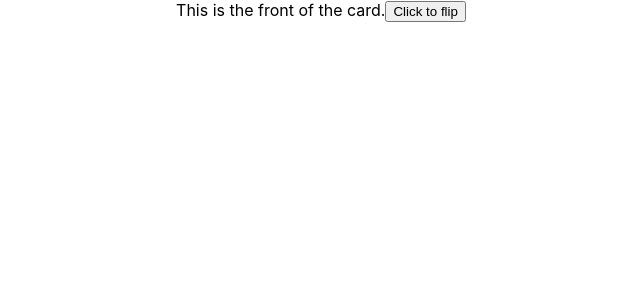
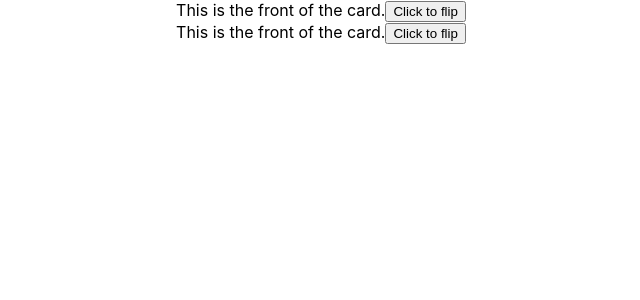
Before and after one commit to elloo/react-hackathon, a React (Create React App) app: page / in a window 1280 px wide. Shown: the top 300 px of the page, without its empty margins (319-959 px from the left). Built offline with nearby package versions, Linux system fonts and the light colour scheme.

Commit message:
Add map through image array

```diff
--- a/src/App.js
+++ b/src/App.js
@@ -1,13 +1,24 @@
-import React from 'react';
+import React, {Component} from 'react';
 import './App.css';
 import Card from "./components/Card";
 
-function App() {
-  return (
-    <div className="App">
-      <Card />
-    </div>
-  );
+class App extends Component {
+  constructor(){
+    super()
+    this.state = {
+      cardPics: ["../images/bull.png", "../images/flag.png"]
+    }
+  }
+
+  render(){
+    return (
+      <div className="App">
+        {this.state.cardPics.map(
+          img => {return( <Card img={img} /> )}
+        )}
+      </div>
+    );
+  }
 }
 
 export default App;
--- a/src/components/Back.js
+++ b/src/components/Back.js
@@ -5,9 +5,15 @@ class Back extends Component {
         super(props);
         this.state = {  }
     }
+
+    randomNum = () => {
+        return Math.floor(Math.random() * 2)
+    }
+
     render() {
         return (
             <div key="back">
+                <img src={this.props.cardPic} alt="Bull"/>
                 This is the back of the card.
                 <button onClick={this.props.handleClick}>Click to flip</button>
             </div>
--- a/src/components/card.js
+++ b/src/components/card.js
@@ -5,25 +5,33 @@ import Back from "./Back";
 
 
 export default class Card extends Component {
-    constructor() {
-      super();
+    constructor(props) {
+      super(props);
         this.state = {
-        isFlipped: false
+        isFlipped: false,
       };
       this.handleClick = this.handleClick.bind(this);
     }
 
-    handleClick(e) {
+    handleClick (e) {
       e.preventDefault();
       this.setState(prevState => ({ isFlipped: !prevState.isFlipped }));
     }
 
+    // componentDidMount(){
+    //   randomNum = () => {
+    //     return Math.floor(Math.random() * 2)
+    //   }
+    // }
+
     render() {
       return (
-        <ReactCardFlip isFlipped={this.state.isFlipped} flipDirection="vertical">
-          <Front handleClick={this.handleClick}/>
-          <Back handleClick={this.handleClick} />
-        </ReactCardFlip>
+        <div>
+          <ReactCardFlip isFlipped={this.state.isFlipped} flipDirection="vertical">
+            <Front handleClick={this.handleClick}/>
+            <Back handleClick={this.handleClick} cardPic={this.props.img}/>
+          </ReactCardFlip>
+        </div>
       )
     }
   }
```
